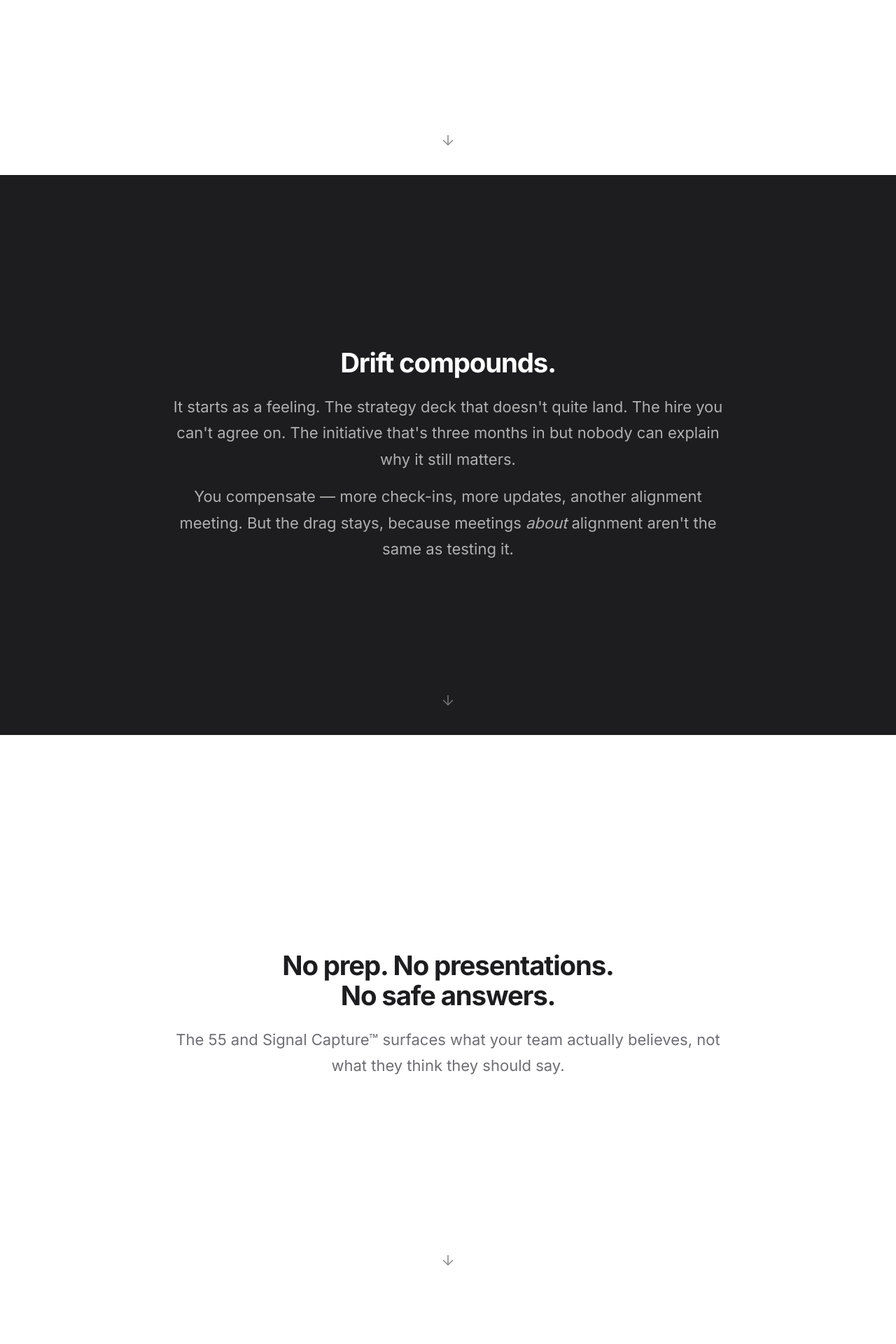
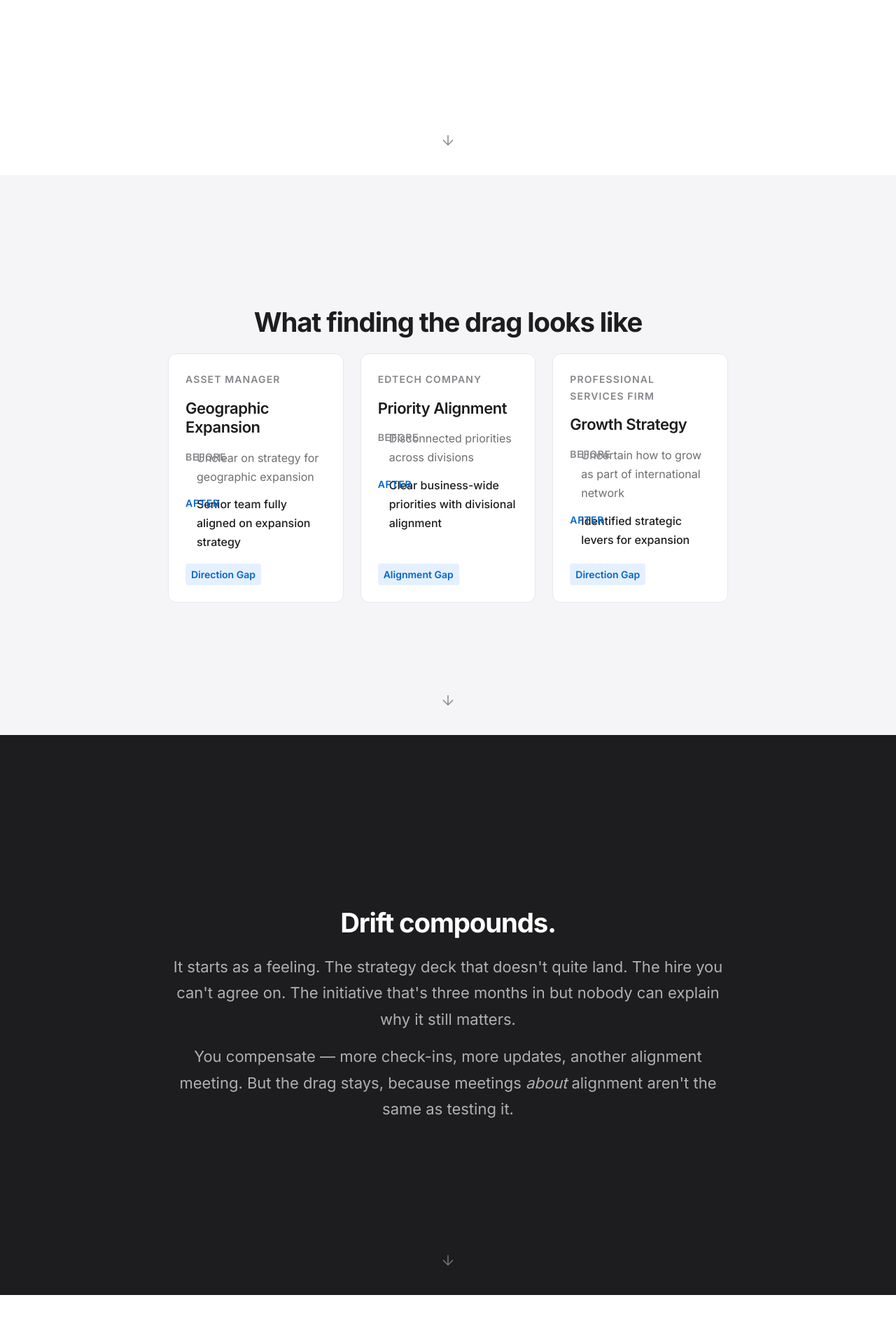
Before and after one commit to connecteddale/55meet.com, a FastAPI app: page / in a window 1280 px wide. Shown: the part 2174-4094 px from the top of the page at 70% size. Run offline with FastAPI, Linux system fonts and the light colour scheme.

Commit message:
feat(26-02): add examples section to landing.html
- Add #examples section with 'What finding the drag looks like' headline
- Add 3 client example cards (Asset Manager, EdTech, Professional Services)
- Each card shows before/after transformation and gap type
- Update evidence section scroll link to point to examples
- Examples section links to drift section

```diff
--- a/templates/landing.html
+++ b/templates/landing.html
@@ -41,6 +41,45 @@
                 <h2 class="landing-section-headline">It shows up in the details</h2>
                 <p class="landing-body">The CTO building something the CEO no longer wants.<br>Sales selling against the product roadmap.<br>Ops optimising for yesterday's priorities.</p>
                 <p class="landing-body landing-emphasis">The cost isn't the wasted work — it's the more powerful position we could have got to if everyone was pulling the same way.</p>
+            </div>
+            <a href="#examples" class="landing-scroll-cue" aria-label="Scroll down">
+                <svg width="24" height="24" viewBox="0 0 24 24" fill="none" stroke="currentColor" stroke-width="1.5"><path d="M12 5v14M5 12l7 7 7-7"/></svg>
+            </a>
+        </section>
+
+        <!-- Examples -->
+        <section id="examples" class="landing-section landing-muted">
+            <div class="landing-content reveal">
+                <h2 class="landing-section-headline">What finding the drag looks like</h2>
+                <div class="landing-examples-grid">
+                    <div class="landing-example-card">
+                        <p class="landing-example-label">Asset Manager</p>
+                        <h3 class="landing-example-title">Geographic Expansion</h3>
+                        <div class="landing-example-transform">
+                            <p class="landing-example-before">Unclear on strategy for geographic expansion</p>
+                            <p class="landing-example-after">Senior team fully aligned on expansion strategy</p>
+                        </div>
+                        <span class="landing-example-gap">Direction Gap</span>
+                    </div>
+                    <div class="landing-example-card">
+                        <p class="landing-example-label">EdTech Company</p>
+                        <h3 class="landing-example-title">Priority Alignment</h3>
+                        <div class="landing-example-transform">
+                            <p class="landing-example-before">Disconnected priorities across divisions</p>
+                            <p class="landing-example-after">Clear business-wide priorities with divisional alignment</p>
+                        </div>
+                        <span class="landing-example-gap">Alignment Gap</span>
+                    </div>
+                    <div class="landing-example-card">
+                        <p class="landing-example-label">Professional Services Firm</p>
+                        <h3 class="landing-example-title">Growth Strategy</h3>
+                        <div class="landing-example-transform">
+                            <p class="landing-example-before">Uncertain how to grow as part of international network</p>
+                            <p class="landing-example-after">Identified strategic levers for expansion</p>
+                        </div>
+                        <span class="landing-example-gap">Direction Gap</span>
+                    </div>
+                </div>
             </div>
             <a href="#drift" class="landing-scroll-cue" aria-label="Scroll down">
                 <svg width="24" height="24" viewBox="0 0 24 24" fill="none" stroke="currentColor" stroke-width="1.5"><path d="M12 5v14M5 12l7 7 7-7"/></svg>
```
